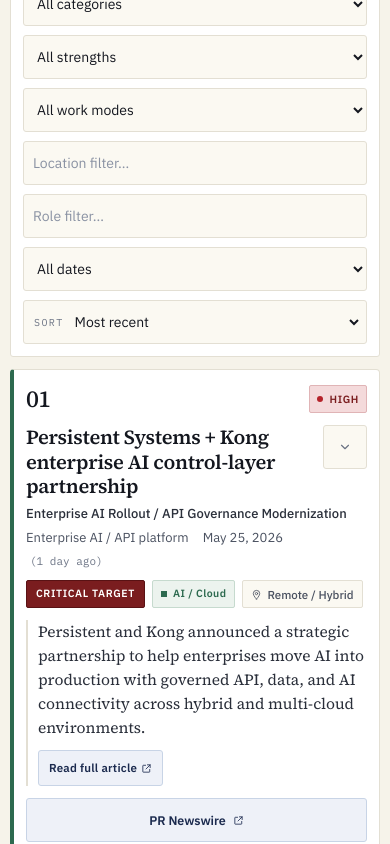
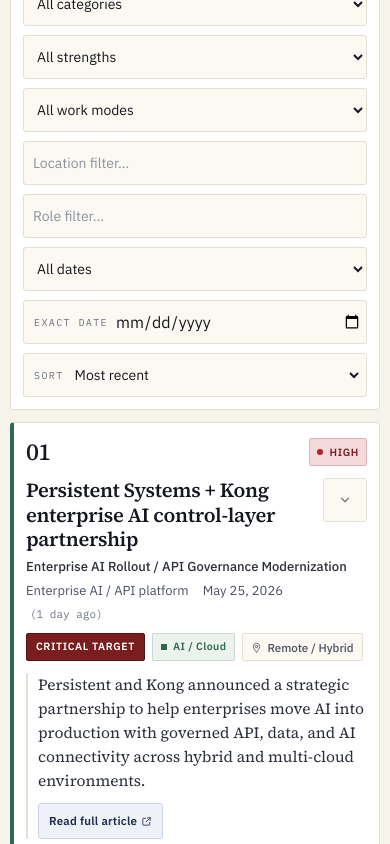
Before and after one commit to venkata-dora/contract-job-signal-dashboard, a Next.js app: page / in a window 390 px wide. Shown: the part 3243-4087 px from the top of the page. Built offline with nearby package versions, Linux system fonts and the light colour scheme.

Commit message:
Add exact date filtering

```diff
--- a/app/globals.css
+++ b/app/globals.css
@@ -384,7 +384,7 @@
 }
 .filter-row {
   display: grid;
-  grid-template-columns: 2fr 1.1fr 1fr 1.1fr 1fr 1fr 1fr 130px;
+  grid-template-columns: 1.8fr 1fr .9fr 1fr .9fr .9fr .9fr 1.25fr 130px;
   gap: 8px;
 }
 .search-wrap {
@@ -415,6 +415,43 @@
 .sort-wrap select {
   border: none; background: transparent; padding: 7px 4px 7px 0; outline: none;
 }
+.date-pick-wrap {
+  display: flex;
+  align-items: center;
+  gap: 7px;
+  background: var(--card-soft);
+  border: 1px solid var(--line);
+  border-radius: 3px;
+  padding: 0 4px 0 10px;
+  color: var(--mute);
+  min-width: 0;
+}
+.date-pick-wrap .date-label {
+  font-family: var(--mono);
+  font-size: 10px;
+  letter-spacing: 0.14em;
+  text-transform: uppercase;
+  color: var(--mute);
+  white-space: nowrap;
+}
+.date-pick-wrap input {
+  border: none;
+  background: transparent;
+  padding: 7px 0;
+  outline: none;
+  min-width: 0;
+  width: 100%;
+  color: var(--ink);
+}
+.date-pick-wrap button {
+  border: none;
+  background: transparent;
+  color: #8C2A2E;
+  font-size: 11.5px;
+  font-weight: 600;
+  padding: 7px 5px;
+}
+.date-pick-wrap button:hover { text-decoration: underline; }
 .filter-row > select, .filter-row > input {
   background: var(--card-soft);
   border: 1px solid var(--line);
@@ -706,6 +743,7 @@
   .split-row .panel:nth-child(1) { grid-column: 1 / -1; }
   .filter-row { grid-template-columns: repeat(4, minmax(0, 1fr)); }
   .search-wrap { grid-column: span 2; }
+  .date-pick-wrap { grid-column: span 2; }
   .sort-wrap { grid-column: span 1; }
   .kpi-strip { grid-template-columns: repeat(2, 1fr); }
   .kpi-cell:nth-child(2) { border-right: none; }
@@ -875,6 +913,7 @@
   }
   .filter-row > select,
   .filter-row > input,
+  .date-pick-wrap,
   .sort-wrap {
     min-height: 44px;
     font-size: 14px;
@@ -884,6 +923,17 @@
   }
   .sort-wrap {
     grid-column: 1 / -1;
+  }
+  .date-pick-wrap {
+    grid-column: 1 / -1;
+  }
+  .date-pick-wrap input {
+    min-height: 42px;
+    font-size: 16px;
+  }
+  .date-pick-wrap button {
+    min-height: 42px;
+    padding-inline: 10px;
   }
   .sort-wrap select {
     width: 100%;
--- a/components/DashboardPage.tsx
+++ b/components/DashboardPage.tsx
@@ -22,6 +22,7 @@
   location: "",
   role: "",
   dateRange: category && !weekly ? "Today" : "All",
+  exactDate: "",
   sortBy: "Date"
 });
 
--- a/components/FilterBar.tsx
+++ b/components/FilterBar.tsx
@@ -61,6 +61,24 @@
             </option>
           ))}
         </select>
+        <div className="date-pick-wrap">
+          <span className="date-label">Exact date</span>
+          <input
+            type="date"
+            aria-label="Filter by exact event date"
+            value={filters.exactDate}
+            onChange={e => upd("exactDate", e.target.value)}
+          />
+          {filters.exactDate && (
+            <button
+              type="button"
+              aria-label="Clear exact date filter"
+              onClick={() => upd("exactDate", "")}
+            >
+              Clear
+            </button>
+          )}
+        </div>
         <div className="sort-wrap">
           <span className="sort-label">Sort</span>
           <select value={filters.sortBy} onChange={e => upd("sortBy", e.target.value as SignalFilters["sortBy"])}>
--- a/lib/types.ts
+++ b/lib/types.ts
@@ -50,6 +50,7 @@
   location: string;
   role: string;
   dateRange: DateRange;
+  exactDate: string;
   sortBy: "Rank" | "Date" | "Strength";
 };
 
--- a/lib/utils.ts
+++ b/lib/utils.ts
@@ -21,6 +21,7 @@
   const query = filters.query.trim().toLowerCase();
   const location = filters.location.trim().toLowerCase();
   const role = filters.role.trim().toLowerCase();
+  const exactDate = filters.exactDate.trim();
 
   const rangeStart = getRangeStart(filters.dateRange);
 
@@ -44,7 +45,8 @@
       (filters.workMode === "All" || signal.workMode === filters.workMode) &&
       (!location || signal.likelyJobLocations.some((item) => item.toLowerCase().includes(location))) &&
       (!role || signal.likelySoftwareRoles.some((item) => item.toLowerCase().includes(role))) &&
-      (!rangeStart || signalDate(signal.eventDate).getTime() >= rangeStart.getTime())
+      (!exactDate || signal.eventDate === exactDate) &&
+      (exactDate || !rangeStart || signalDate(signal.eventDate).getTime() >= rangeStart.getTime())
     );
   });
 
```
